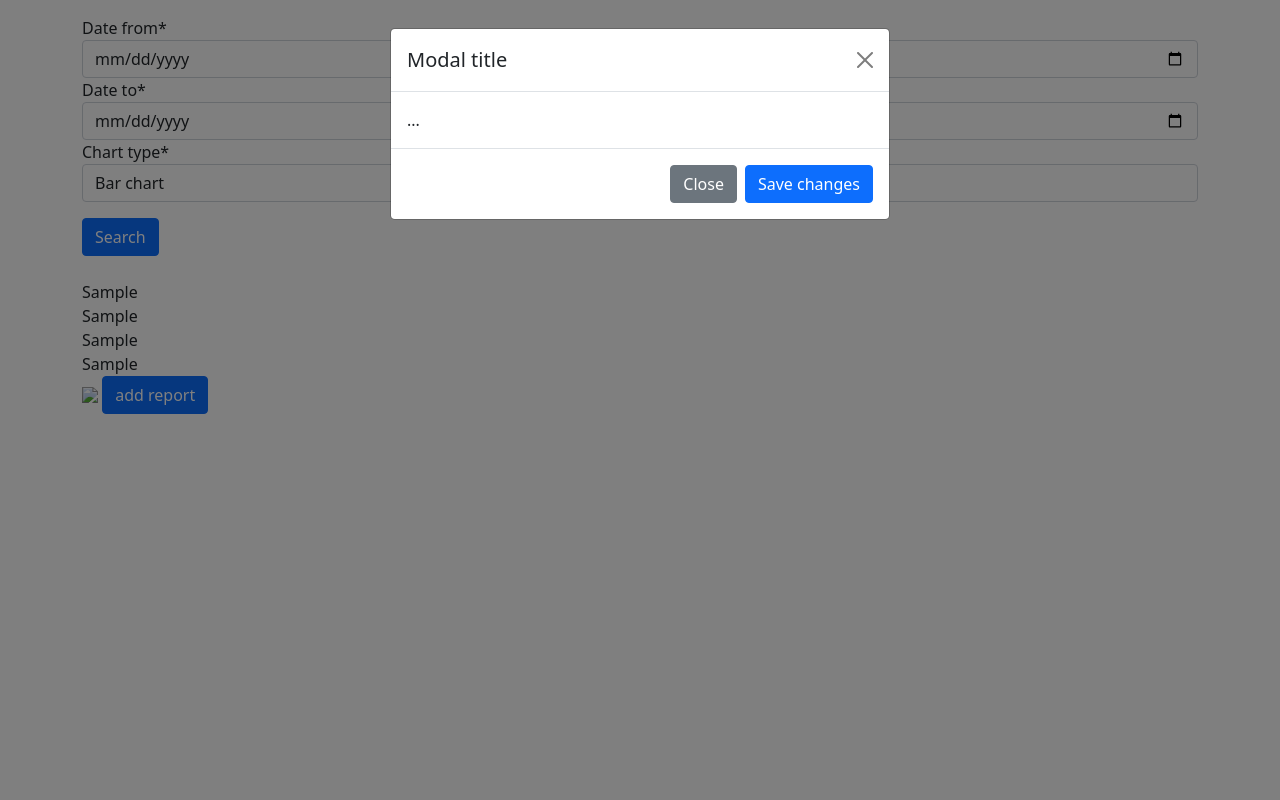
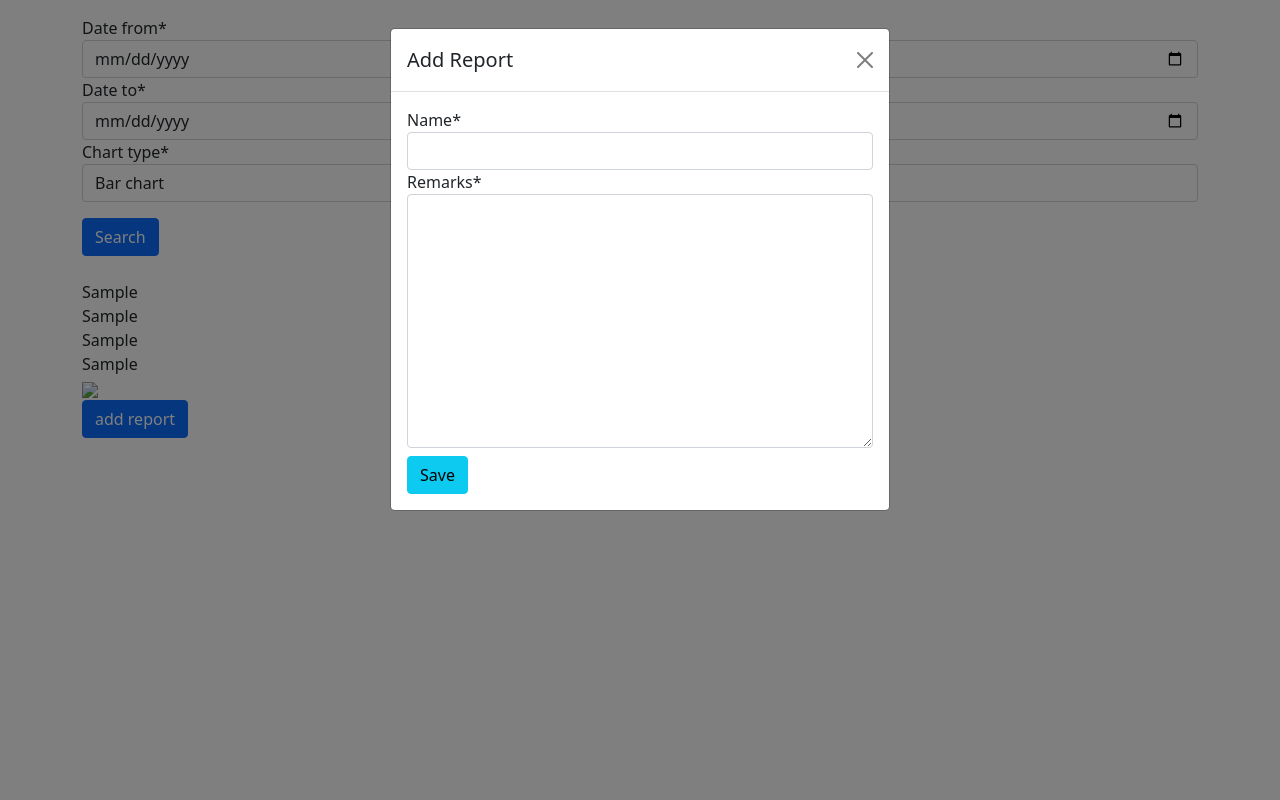
Before and after one commit to Tanuj-tj/SalesExpress, a Django app: template sales/templates/sales/home.html in a window 1280 px wide, after a click on "add report". Run offline with Django 3.2, Linux system fonts and the light colour scheme; tables that the repository leaves empty hold one stand-in row (values such as "Sample post"); the template is opened without the code that fills it: values that come from a table or form of the project are taken from there, most other values are stand-ins (such as "Sample title", 1, 10 or a date in 2020); some libraries are stand-ins or nearby versions.

Commit message:
26/06/2021

```diff
--- /dev/null
+++ b/reports/forms.py
@@ -0,0 +1,7 @@
+from django import forms
+from reports.models import Report
+
+class ReprotForm(forms.ModelForm):
+    class Meta:
+        model = Report
+        fields = ('name','remarks')
--- a/sales/templates/sales/home.html
+++ b/sales/templates/sales/home.html
@@ -20,15 +20,16 @@ Home
   <div class="modal-dialog">
     <div class="modal-content">
       <div class="modal-header">
-        <h5 class="modal-title" id="exampleModalLabel">Modal title</h5>
+        <h5 class="modal-title" id="exampleModalLabel">Add Report</h5>
         <button type="button" class="btn-close" data-bs-dismiss="modal" aria-label="Close"></button>
       </div>
-      <div class="modal-body">
-        ...
-      </div>
-      <div class="modal-footer">
-        <button type="button" class="btn btn-secondary" data-bs-dismiss="modal">Close</button>
-        <button type="button" class="btn btn-primary">Save changes</button>
+      <div class="modal-body" id="modal-body">
+        <div id="alert-box"></div>
+        <form id="report-form" action="">
+          {% csrf_token %}
+          {{report_form|crispy}}
+          <button type="submit" class="btn btn-info mt-2">Save</button>
+        </form>
       </div>
     </div>
   </div>
@@ -36,7 +37,7 @@ Home
 
 <form action = "" method = "POST">
     {% csrf_token %}
-    {{form|crispy}}
+    {{search_form|crispy}}
     <button type="submit" class="btn btn-primary mt-3">Search</button>
 </form>
 
@@ -57,6 +58,7 @@ Home
 <h3> No Data </h3>
 {% endif %}
 
-<button class="btn btn-primary" id="report-btn" data-bs-toggle="modal" data-bs-target="#reportModal">add report</button>
+<br>
+<button class="btn btn-primary not-visible" id="report-btn" data-bs-toggle="modal" data-bs-target="#reportModal">add report</button>
 
 {% endblock content %}
```
Also changed, not shown: sales/views.py (+6 -2 lines).
